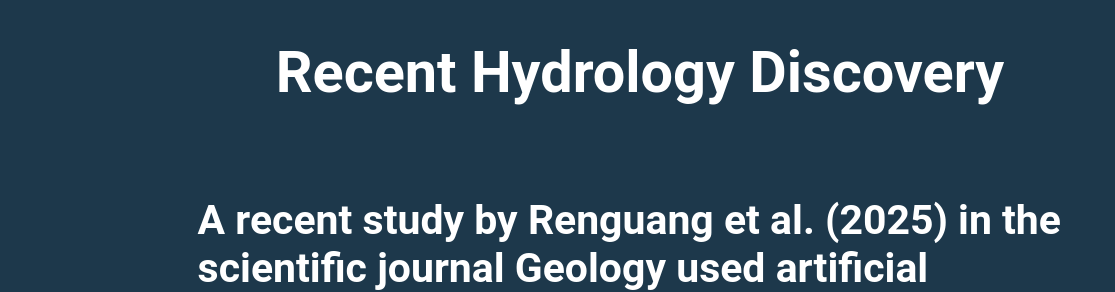
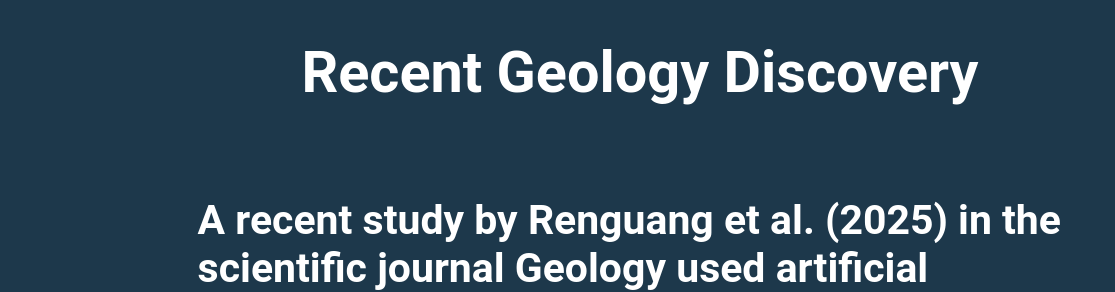
Before and after one commit to dr-maguigan/Geo1, a plain HTML site: page index.html in a window 1280 px wide. Shown: the top 292 px of the page, 0-1115 px from the left. Drawn offline with Linux system fonts and the light colour scheme.

Commit message:
Update index.html

```diff
--- a/index.html
+++ b/index.html
@@ -45,7 +45,7 @@ h2 {text-align: left;
 		<img src="text_white.png" alt="Red River Watershed Management Institute Logo">
 	</div>
 </div>
-	<h1>Recent Hydrology Discovery</h1>
+	<h1>Recent Geology Discovery</h1>
 	<h1> </h1>
 	<br>
   <div class="center">
```
